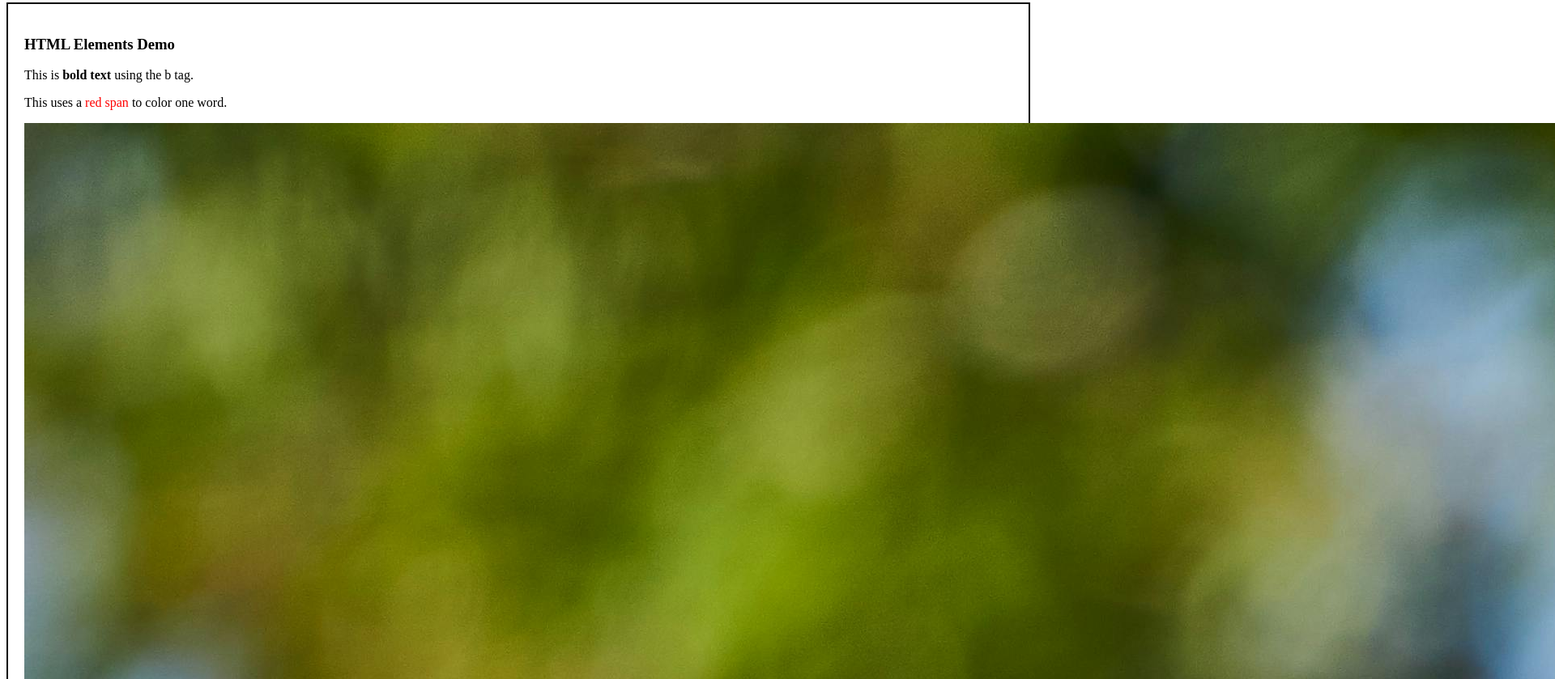
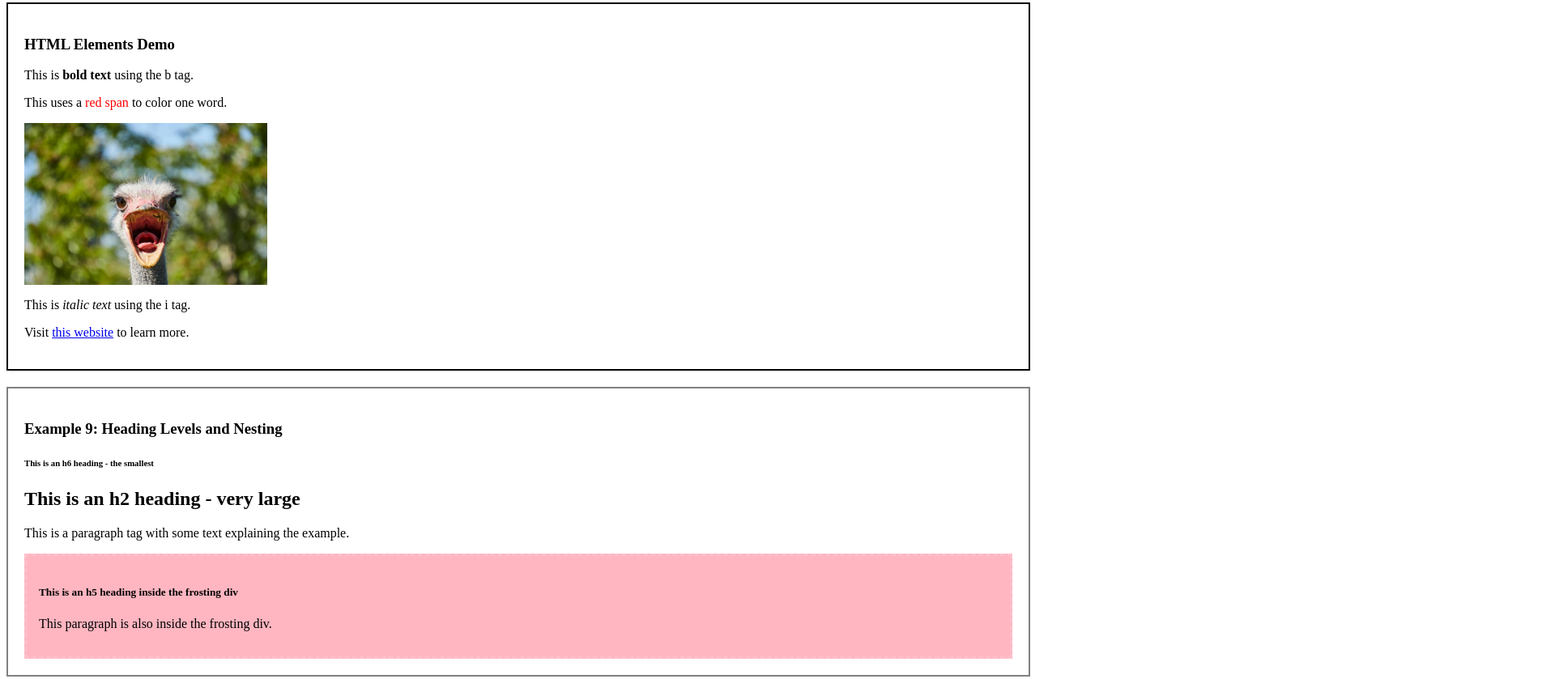
Before and after one commit to ripley3232/haag.github.io-Assignment6, a plain HTML site: page index.html in a window 1280 px wide. Shown: the part 994-1833 px from the top of the page at 81% size, 1920 px wide, since content can reach past the window. Drawn offline with Linux system fonts and the light colour scheme.

Commit message:
Set width for image in index.html
Added style attribute to image tag for width.

```diff
--- a/index.html
+++ b/index.html
@@ -73,7 +73,7 @@
 
       <!-- 3. Image tag - displays an image -->
       <!-- src = source (the image URL), alt = alternative text description -->
-      <img src="greybird.jpg" alt="Smiling Ostrich">
+      <img src="greybird.jpg" alt="Smiling Ostrich" style="width: 300px;">
 
       <!-- 4. Italic tag - makes text italic -->
       <p>This is <i>italic text</i> using the i tag.</p>
```
